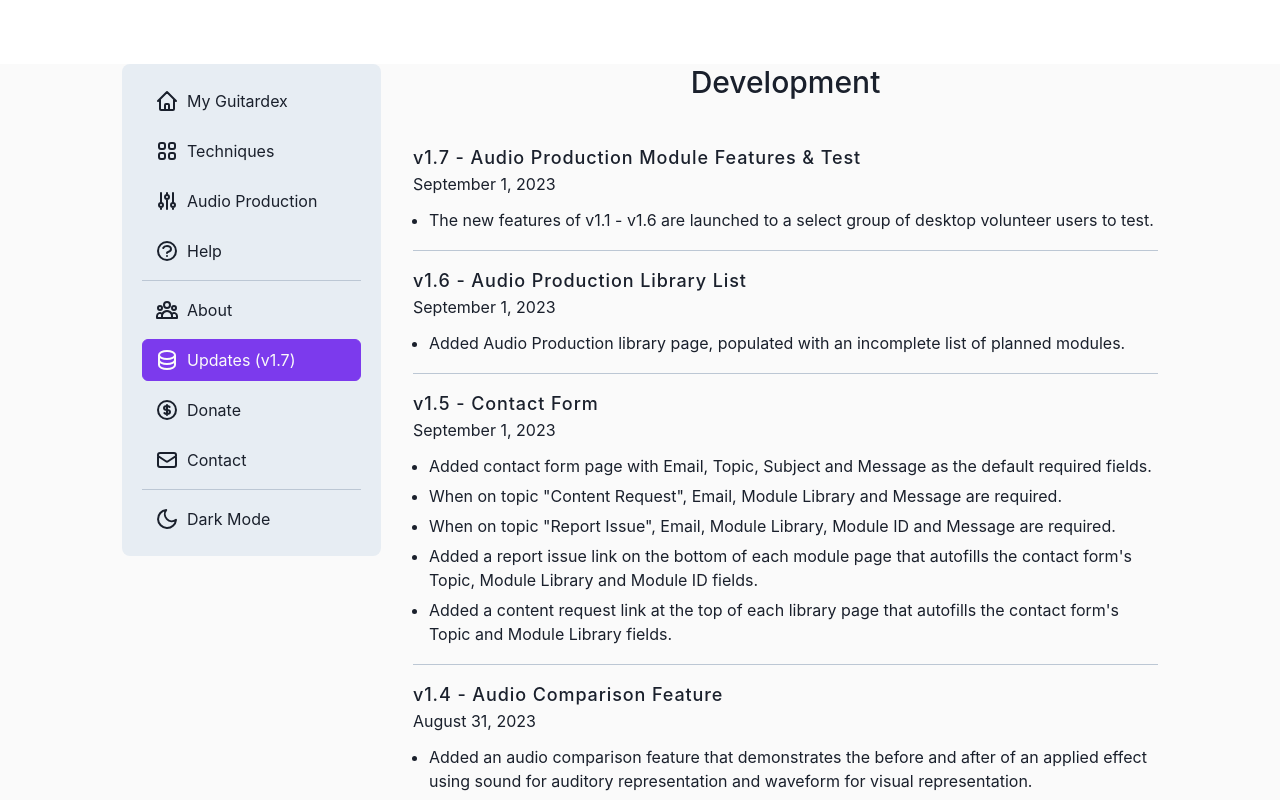
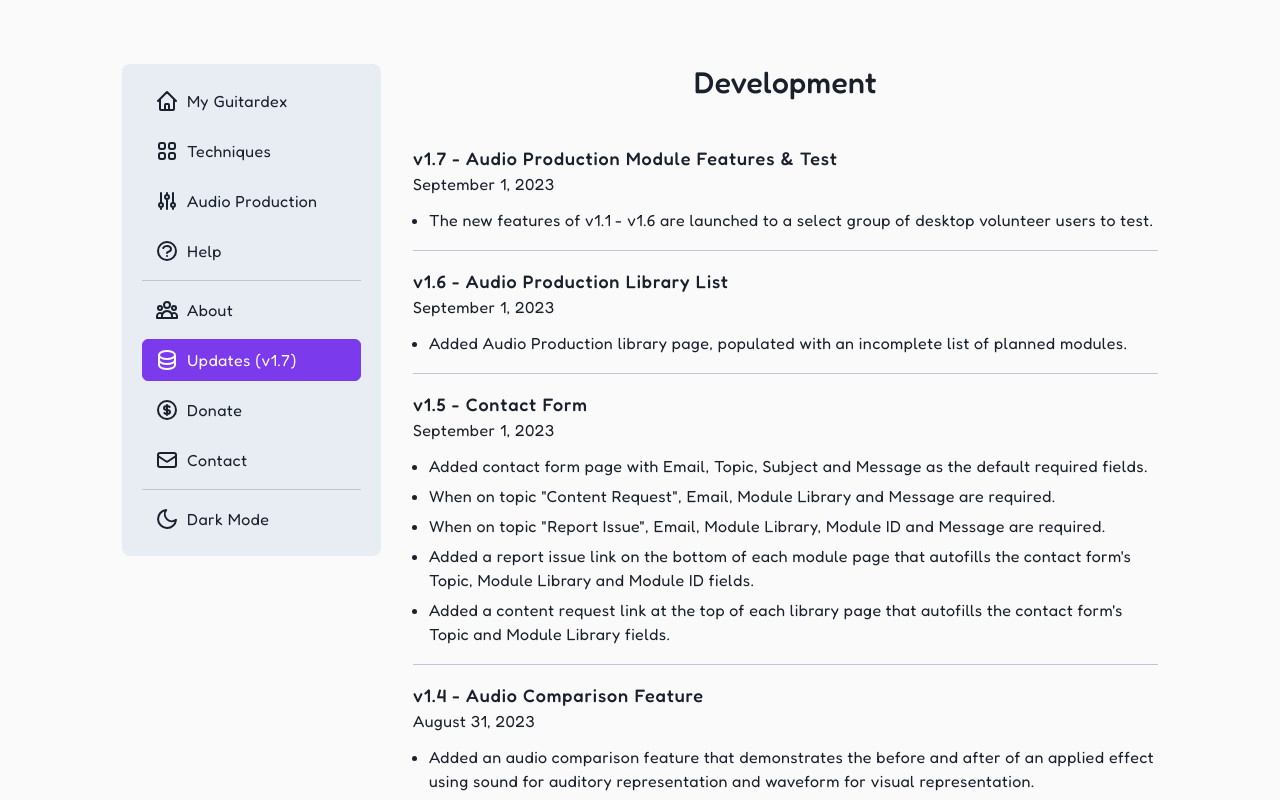
Before and after one commit to robchendev/Guitardex, a Next.js app: page /dev in a window 1280 px wide. Shown: the top 800 px of the page. Built offline with nearby package versions, Linux system fonts and the light colour scheme.

Commit message:
Fix font and bg issue by moving them to wrapper tailwind css

```diff
--- a/components/Wrapper.tsx
+++ b/components/Wrapper.tsx
@@ -5,7 +5,7 @@ import Sidebar from "./Sidebar";
 
 const Wrapper = ({ children, title }: { children: React.ReactNode; title?: string }) => {
   return (
-    <div className="h-full my-16 bg-bg2 pb-16">
+    <div className="h-full py-16 bg-bg2 pb-16 font-fredoka font-normal tracking-[0.4px]">
       <div className="h-full max-w-[1100px] m-auto my-0 px-8 ">
         <Flex className="justify-between">
           <div className="w-1/4">
--- a/styles/globals.css
+++ b/styles/globals.css
@@ -10,10 +10,6 @@ html,
 body {
   padding: 0;
   margin: 0;
-  background: var(--bg2, #fafafa) !important;
-  font-family: "Fredoka", serif !important;
-  font-weight: 400;
-  letter-spacing: 0.4px;
 }
 
 body {
```
